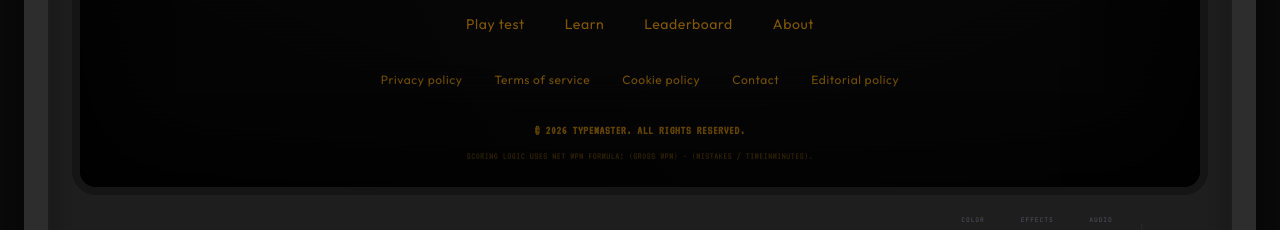
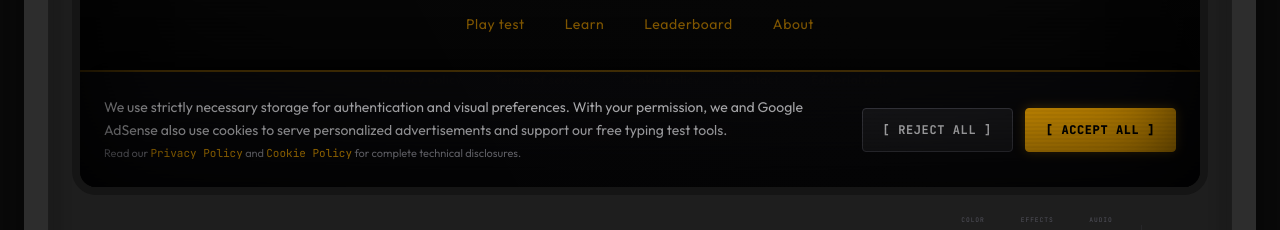
Before and after one commit to RAZAAli901/Typing-Test, a Next.js app: page / in a window 1280 px wide. Shown: the part 1908-2138 px from the top of the page. Built offline with nearby package versions, Linux system fonts and the light colour scheme; no server answers.

Commit message:
feat(consent): mount provider and banner

```diff
--- a/src/app/layout.tsx
+++ b/src/app/layout.tsx
@@ -67,6 +67,8 @@ export const metadata: Metadata = {
 import SessionProviderWrapper from "@/components/SessionProviderWrapper";
 import { ADSENSE_CLIENT_ID, SITE_URL } from "@/lib/site";
 import JsonLd from "@/components/JsonLd";
+import { ConsentProvider } from "@/components/ConsentContext";
+import ConsentBanner from "@/components/ConsentBanner";
 
 export default function RootLayout({
   children,
@@ -90,6 +92,7 @@ export default function RootLayout({
       <body className="min-h-full flex flex-col font-sans selection:bg-crt-primary/30 selection:text-crt-primary p-2 sm:p-4 md:p-6 bg-zinc-950">
         <SessionProviderWrapper>
           <CrtSettingsProvider>
+            <ConsentProvider>
               <AppClientWrapper>
                 <RetroFrame>
                   <a
@@ -103,8 +106,10 @@ export default function RootLayout({
                     {children}
                   </main>
                   <Footer />
+                  <ConsentBanner />
                 </RetroFrame>
               </AppClientWrapper>
+            </ConsentProvider>
           </CrtSettingsProvider>
         </SessionProviderWrapper>
       </body>
```
Lines whose indentation alone changed are shown as unchanged.
